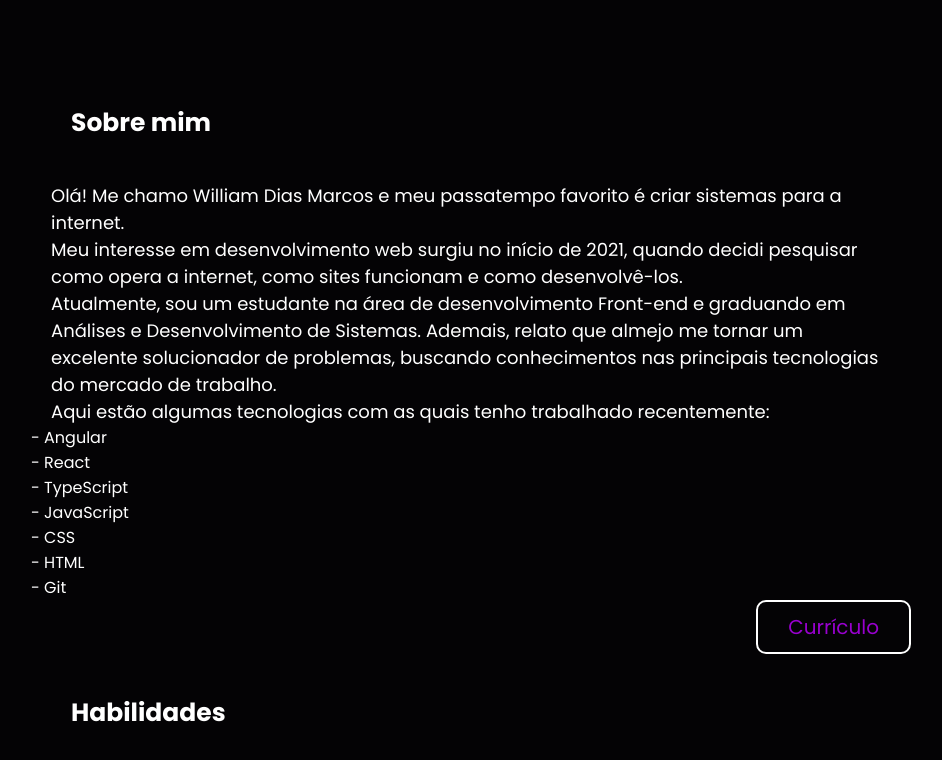
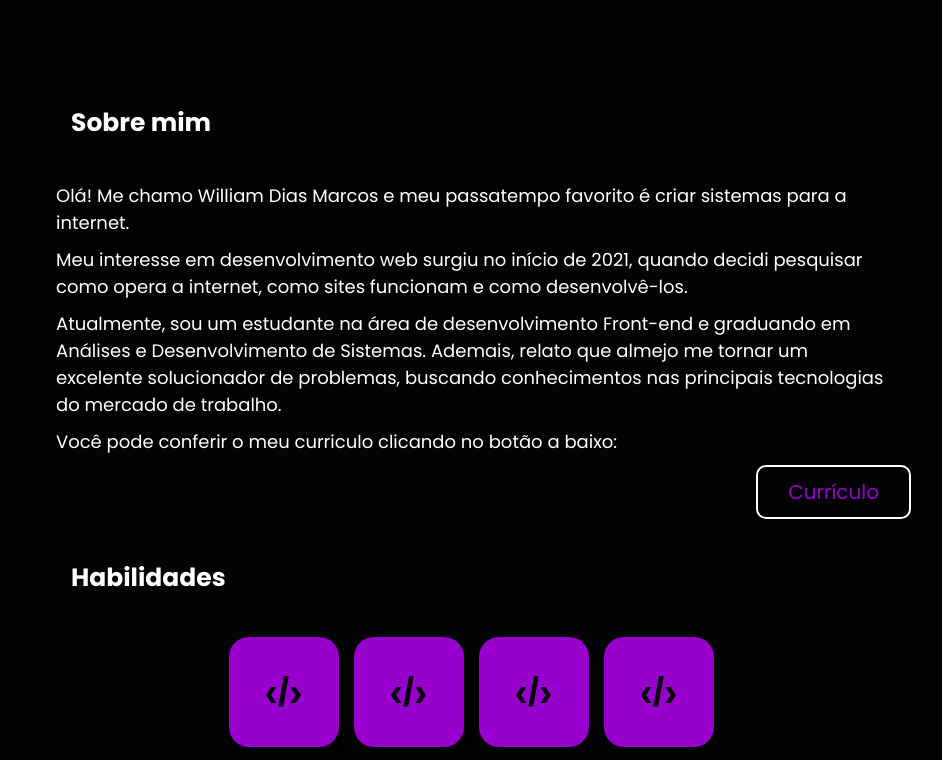
Before and after one commit to William-Dias-Marcos/Portfolio_Angular, an Angular app: page / in a window 1280 px wide. Shown: the part 552-1312 px from the top of the page, without its empty margins (169-1111 px from the left). Built offline with nearby package versions, Linux system fonts and the light colour scheme; no server answers; grey boxes are pictures that could not be loaded.

Commit message:
about html change

```diff
--- a/src/app/components/about/about.component.css
+++ b/src/app/components/about/about.component.css
@@ -14,13 +14,7 @@ h3 {
 }
 p {
   font-size: 18px;
-  padding: 0px 20px 0px 20px;
-}
-
-.listTechnologies li {
-  list-style: none;
-  margin-right: 1rem;
-  font-size: 16px;
+  padding: 0px 25px 10px 25px;
 }
 
 .buttonCurriculum {
--- a/src/app/components/about/about.component.html
+++ b/src/app/components/about/about.component.html
@@ -16,19 +16,7 @@
       almejo me tornar um excelente solucionador de problemas, buscando
       conhecimentos nas principais tecnologias do mercado de trabalho.
     </p>
-    <p>
-      Aqui estão algumas tecnologias com as quais tenho trabalhado recentemente:
-    </p>
-    <ul class="listTechnologies">
-      <li>- Angular</li>
-      <li>- React</li>
-      <li>- TypeScript</li>
-      <li>- JavaScript</li>
-      <li>- CSS</li>
-      <li>- HTML</li>
-      <li>- Git</li>
-    </ul>
-
+    <p>Você pode conferir o meu curriculo clicando no botão a baixo:</p>
     <a
       class="buttonCurriculum"
       href="../../../assets/Currículo_WilliamDiasMarcos.pdf"
```
